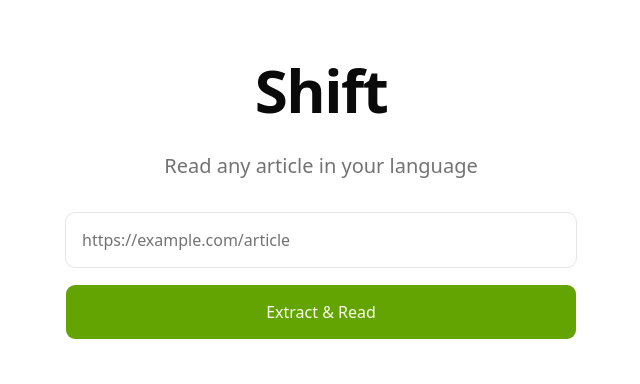
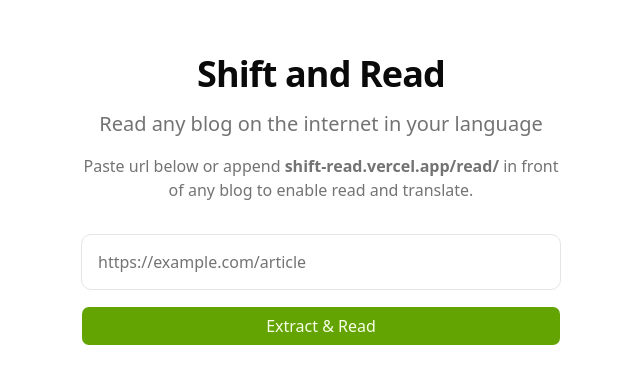
Before and after one commit to MayankBansal12/shift-read, a Next.js app: page / in a window 1280 px wide. Shown: the part 200-584 px from the top of the page, without its empty margins (319-959 px from the left). Built offline with nearby package versions, Linux system fonts and the light colour scheme.

Commit message:
fix: design for home page

```diff
--- a/app/page.tsx
+++ b/app/page.tsx
@@ -1,54 +1,58 @@
-'use client'
+"use client";
 
-import { useState } from 'react'
-import { useRouter } from 'next/navigation'
-import { Button } from '@/components/ui/button'
-import ThemeToggle from '@/components/ThemeToggle'
+import { useState } from "react";
+import { useRouter } from "next/navigation";
+import { Button } from "@/components/ui/button";
+import ThemeToggle from "@/components/ThemeToggle";
 
 export default function Home() {
-  const [url, setUrl] = useState('')
-  const [error, setError] = useState('')
-  const router = useRouter()
+  const [url, setUrl] = useState("");
+  const [error, setError] = useState("");
+  const router = useRouter();
 
   const handleSubmit = (e: React.FormEvent) => {
-    e.preventDefault()
+    e.preventDefault();
 
     if (!url.trim()) {
-      setError('Please enter a URL')
-      return
+      setError("Please enter a URL");
+      return;
     }
 
-    if (!url.startsWith('https://')) {
-      setError('Please enter a valid HTTPS URL')
-      return
+    if (!url.startsWith("https://")) {
+      setError("Please enter a valid HTTPS URL");
+      return;
     }
 
-    setError('')
-    const encoded = encodeURIComponent(url)
-    router.push(`/read/${encoded}`)
-  }
+    setError("");
+    const encoded = encodeURIComponent(url);
+    router.push(`/read/${encoded}`);
+  };
 
   return (
-    <div className="min-h-screen flex flex-col">
-      <header className="absolute top-0 right-0 p-4 z-10">
+    <div className="relative min-h-screen flex flex-col justify-center items-center">
+      <header className="max-w-lg absolute top-0 right-0 p-4 z-10">
         <ThemeToggle />
       </header>
 
-      <main className="flex-1 flex items-center justify-center p-4">
-        <div className="w-full max-w-lg space-y-8 text-center">
-          <h1 className="text-6xl font-bold tracking-tight">Shift</h1>
+      <main className="max-w-lg flex flex-col gap-8 items-center justify-center p-4">
+        <div className="w-full space-y-4 text-center">
+          <h1 className="text-4xl font-bold tracking-tight">Shift and Read</h1>
           <p className="text-xl text-muted-foreground">
-            Read any article in your language
+            Read any blog on the internet in your language
           </p>
-
-          <form onSubmit={handleSubmit} className="space-y-4">
+          <p className="text-md text-muted-foreground">
+            Paste url below or append <span className="font-semibold">shift-read.vercel.app/read/</span> in front of any
+            blog to enable read and translate.
+          </p>
+        </div>
+        <form onSubmit={handleSubmit} className="space-y-4 w-full">
           <div className="space-y-2">
             <input
               type="url"
               value={url}
               onChange={(e) => {
-                  setUrl(e.target.value)
-                  setError('')
+                setUrl(e.target.value);
+                setError("");
               }}
               placeholder="https://example.com/article"
               className="w-full h-14 px-4 rounded-lg border border-input bg-background text-foreground placeholder:text-muted-foreground focus:outline-none focus:ring-2 focus:ring-ring focus:ring-offset-2"
@@ -58,16 +62,11 @@ export default function Home() {
             )}
           </div>
 
-            <Button
-              type="submit"
-              size="lg"
-              className="w-full h-14 text-base"
-            >
+          <Button type="submit" size="sm" className="w-full h-10 text-base">
             Extract & Read
           </Button>
         </form>
-        </div>
       </main>
     </div>
-  )
+  );
 }
```
Lines whose indentation alone changed are shown as unchanged.
